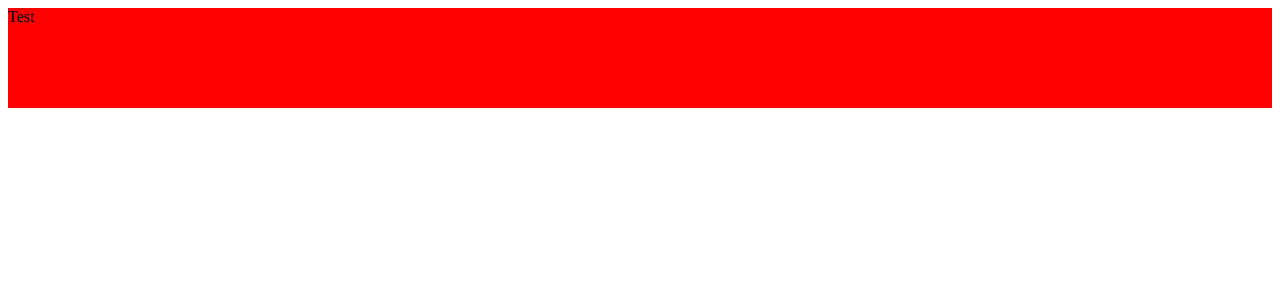
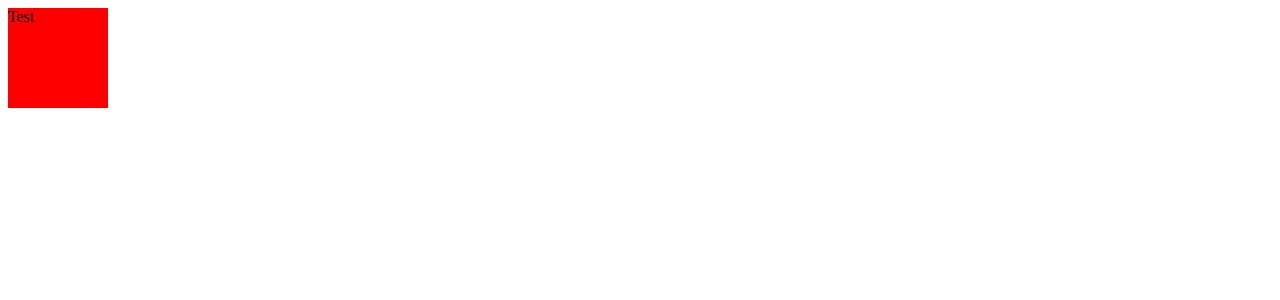
Before and after one commit to shuntksh/reversi-react, a React app: page / in a window 1280 px wide. Shown: the top 300 px of the page. Built offline with nearby package versions, Linux system fonts and the light colour scheme.

Commit message:
Change css

```diff
--- a/src/components/Board/index.css
+++ b/src/components/Board/index.css
@@ -2,5 +2,7 @@
 :local(.square) {
     background: red;
     min-width: 100px;
+    max-width: 100px;
     min-height: 100px;
+    max-height: 100px;
 }
```
